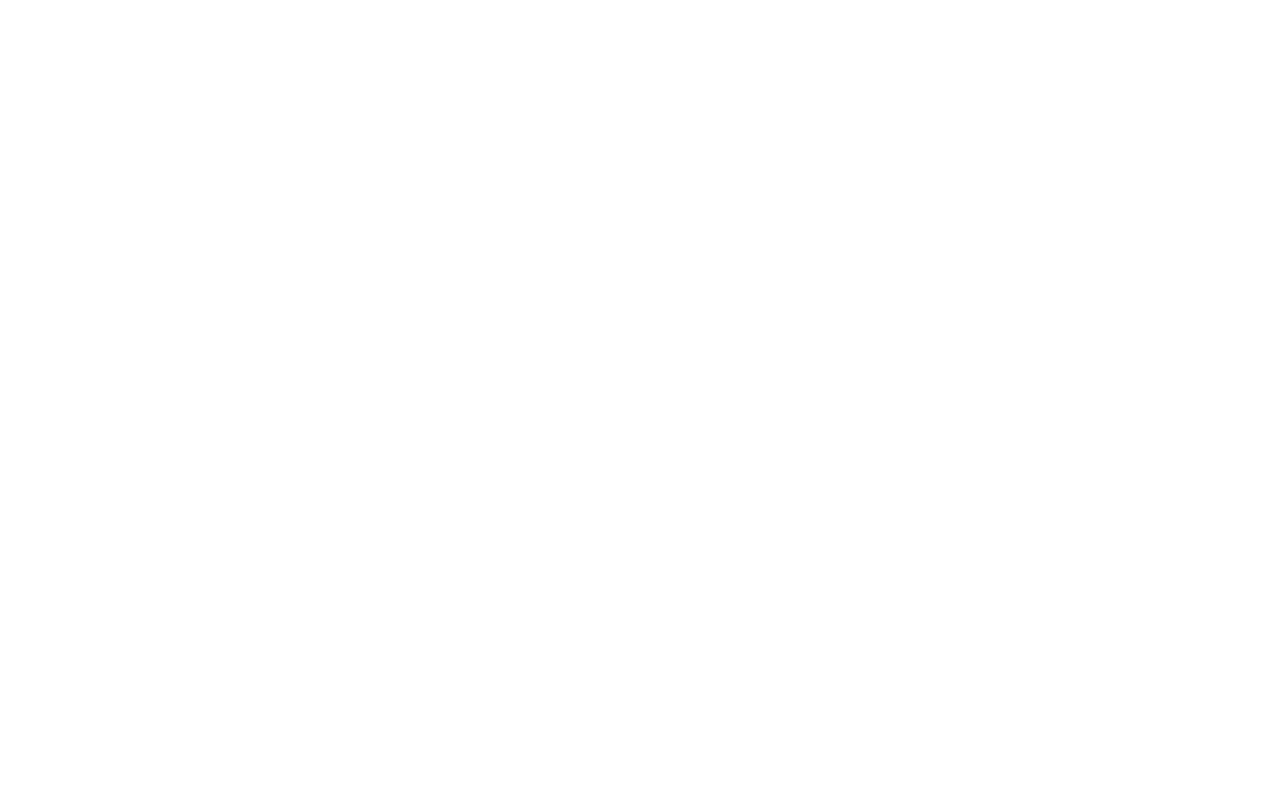
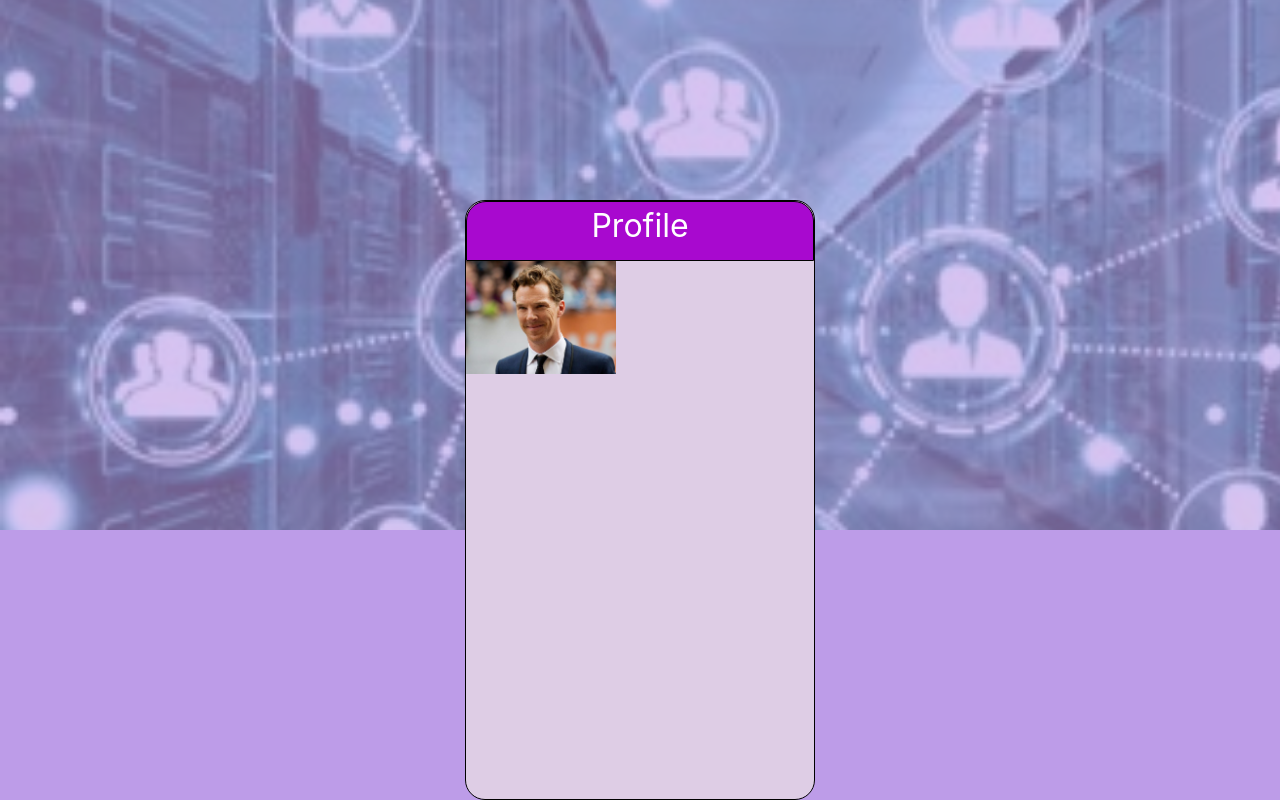
Before and after one commit to vikhulei/crm_v2, a React (Create React App) app: page /contactstore in a window 1280 px wide. Shown: the part 850-1650 px from the top of the page. Before the commit the page ends 800 px from the top, so only its background shows below. Built offline with nearby package versions, Linux system fonts and the light colour scheme.

Commit message:
adaptive design drafted

```diff
--- a/package.json
+++ b/package.json
@@ -14,6 +14,7 @@
     "react-router-dom": "^6.3.0",
     "react-scripts": "5.0.1",
     "styled-components": "^5.3.5",
+    "surge": "^0.23.1",
     "web-vitals": "^2.1.4"
   },
   "scripts": {
--- a/src/components/background/Background.js
+++ b/src/components/background/Background.js
@@ -5,12 +5,14 @@ import background from "../../assets/background.jpg"
 
 const Background = () => {
   return (
+    <>
+    <NavBar/>
     <Wrapper>
-    <NavBar/>
     <BackgroundColor>
         <BackgroundImage src={background} alt="background image" />
     </BackgroundColor>
     </Wrapper>
+    </>
   );
 }
 
--- a/src/components/background/BackgroundStyle.js
+++ b/src/components/background/BackgroundStyle.js
@@ -1,7 +1,8 @@
 import styled from "styled-components";
 
 const Wrapper = styled.div `
-    position: absolute;
+    position: fixed;
+    top: 0;
     width: 100vw;
     height: 100vh;
 `
@@ -14,15 +15,20 @@ width: 100%;
 height: 500px;
 min-height: calc(100vh - 80px);
 background-color: #BD9CE8;
-// @media screen and (max-width: 750px) {
-//     height: 300vh;
-// }
+overflow: hidden;
+@media screen and (max-width: 1450px) {
+    height: 1750px;
+}
+@media screen and (max-width: 1050px) {
+    height: 2200px;
+}
 `
 
 const BackgroundImage = styled.img `
 position: absolute;
-height: 100%;
-width: 100%;
+width: 100vw;
+min-width: 2000px;
+height: 1300px;
 object-fit: cover;
 opacity: 0.4;
 `
--- a/src/components/background/navbar/NavBarStyle.js
+++ b/src/components/background/navbar/NavBarStyle.js
@@ -1,10 +1,11 @@
 import styled from "styled-components"
 
-const NavBarWrapper = styled.nav `
-position: relative;
+const NavBarWrapper = styled.div `
+position: fixed;
 width: 100%;
 height: 80px;
 background-color: #F5EAFB;
+z-index: 99;
 `
 
 const Title = styled.h1 `
--- a/src/components/ui/StyledComponents.js
+++ b/src/components/ui/StyledComponents.js
@@ -1,21 +1,4 @@
 import styled from "styled-components"
-
-// const Wrapper = styled.div `
-//     position: absolute;
-//     max-width: 95%;
-//     width: 1200px;;
-//     min-height: 100%;
-//     top: 50%;
-//     left: 50%;
-//     transform: translate(-50%, -50%);
-//     display: flex;
-//     justify-content: space-between;
-//     align-items: center;
-//     // @media screen and (max-width: 750px) {
-//     //     flex-direction: column;
-//     //     min-height: 90%;
-//     // }
-//     `
 
 const Form = styled.form `
 position: absolute;
@@ -47,11 +30,19 @@ const SmallButton = styled.button `
     background-color: #450577;
     border: black 1px solid;
     border-radius: 5px;
-    box-shadow: black 0px 0px 8px;
+    // box-shadow: black 0px 0px 8px;
+    &:hover {
+        cursor: pointer;
+    }
+    &:active {
+        transform: translate(3px, 3px);
+    }
 `
 
 const LargeButton = styled(SmallButton) `
-
+    width: 150px;
+    height: 40px;
+    font-size: 1.2rem;
 `
 
 const RedText = styled.p `
@@ -61,12 +52,13 @@ const RedText = styled.p `
 
 const DataBox = styled.div `
     position: relative;
-    width: 350px;
+    width: 100vw;
+    max-width: 350px;
     height: 600px;
     background-color: #DECDE5;
     border: black 1px solid;
     border-radius: 20px;
-    box-shadow: black 0px 0px 30px;
+    // box-shadow: black 0px 0px 30px;
 `
 
 const DataBoxNav = styled.div `
--- a/src/pages/contactstore/ContactStore.js
+++ b/src/pages/contactstore/ContactStore.js
@@ -1,13 +1,19 @@
-import { Wrapper } from "./ContactStoreStyle"
+import { Wrapper, ProfileWrapper, ContactsWrapper } from "./ContactStoreStyle"
 import Profile from "./profile/Profile"
 import ContactList from "./contactlist/ContactList"
+import Buttons from "./buttons/Buttons"
 
 const ContactStore = () => {
     return (
         <Wrapper>
-            <Profile/>
-            <ContactList/>
-            <ContactList/>
+            <ProfileWrapper>
+                <Profile />
+            </ProfileWrapper>
+            <ContactsWrapper>
+                <ContactList />
+                <ContactList />
+                <Buttons />
+            </ContactsWrapper>
         </Wrapper>
     )
 }
--- a/src/pages/contactstore/ContactStoreStyle.js
+++ b/src/pages/contactstore/ContactStoreStyle.js
@@ -1,14 +1,41 @@
 import styled from "styled-components"
 
-const Wrapper = styled.div `
+const Wrapper = styled.div`
     position: absolute;
-    width: 100%;
-    height: 100%;
-    background-color: rgba(5,5,5,0.5);
+    top: 150px;
+    left: 50%;
+    transform: translateX(-50%);
+    width: 90%;
+    // min-width: 1300px;
+    // height: 100%;
     display: flex;
     justify-content: space-between;
     align-items: center;
-    padding: 0 20px;
+    // background-color: lightblue;
+    @media screen and (max-width: 1450px) {
+        flex-direction: column-reverse;
+        height: 1500px;
+    }
+    @media screen and (max-width: 1050px) {
+        top: 100px;
+        height: 2050px;
+    }
 `
 
-export {Wrapper}
+const ProfileWrapper = styled.div `
+
+`
+
+const ContactsWrapper = styled.div`
+width: 100%;
+display: flex;
+justify-content: space-evenly;
+align-items: center;
+@media screen and (max-width: 1050px) {
+    // background-color: blue;
+    flex-direction: column;
+    height: 1500px;
+}
+`
+
+export { Wrapper, ProfileWrapper, ContactsWrapper }
--- a/src/pages/contactstore/profile/Profile.js
+++ b/src/pages/contactstore/profile/Profile.js
@@ -1,13 +1,13 @@
 import {DataBox} from "../../../components/ui/StyledComponents"
 import {DataBoxNavProfile} from "./ProfileStyle"
+import camberbech from "../../../assets/camberbech.jpg"
 
 const Profile = () => {
     return (
         <>
             <DataBox>
-                <DataBoxNavProfile>
-
-                </DataBoxNavProfile>
+                <DataBoxNavProfile>Profile</DataBoxNavProfile>
+                <img style={{"position": "absolute", "width": "150px"}} src={camberbech} />
             </DataBox>
         </>
     )
--- a/src/pages/login/LoginStyle.js
+++ b/src/pages/login/LoginStyle.js
@@ -8,7 +8,7 @@ position: absolute;
 top: 40%;
 left: 50%;
 transform: translate(-50%, -50%);
-width: 500px;
+min-width: 400px;
 height: 350px;
 `
 const FormLogin = styled.form `
@@ -16,7 +16,7 @@ const FormLogin = styled.form `
     top: 55%;
     left: 50%;
     transform: translate(-50%, -50%);
-    width: 70%;
+    width: 80%;
     text-align: center;
 
 `
```
Also changed, not shown: src/assets/background.jpg, 1 other file (tests, documents, lock files or other folders).
